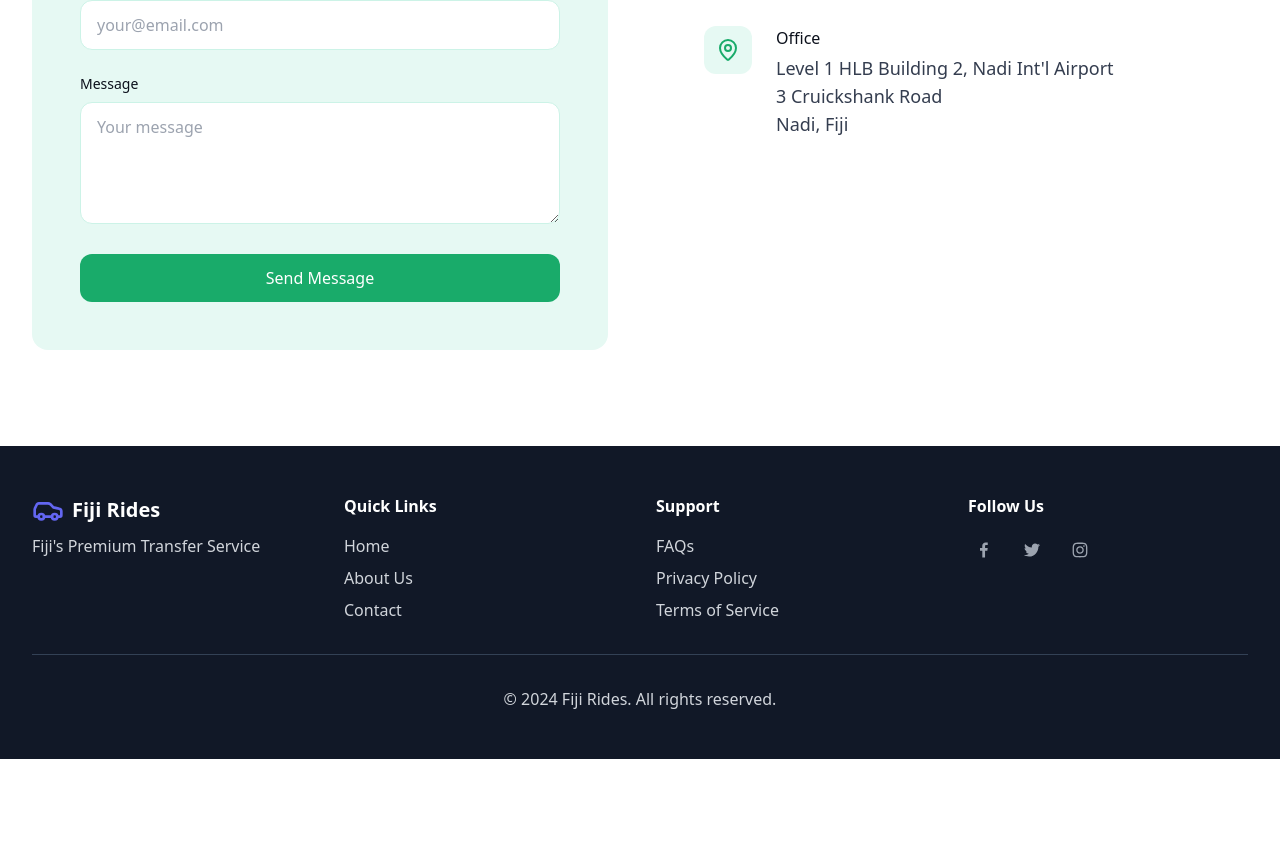
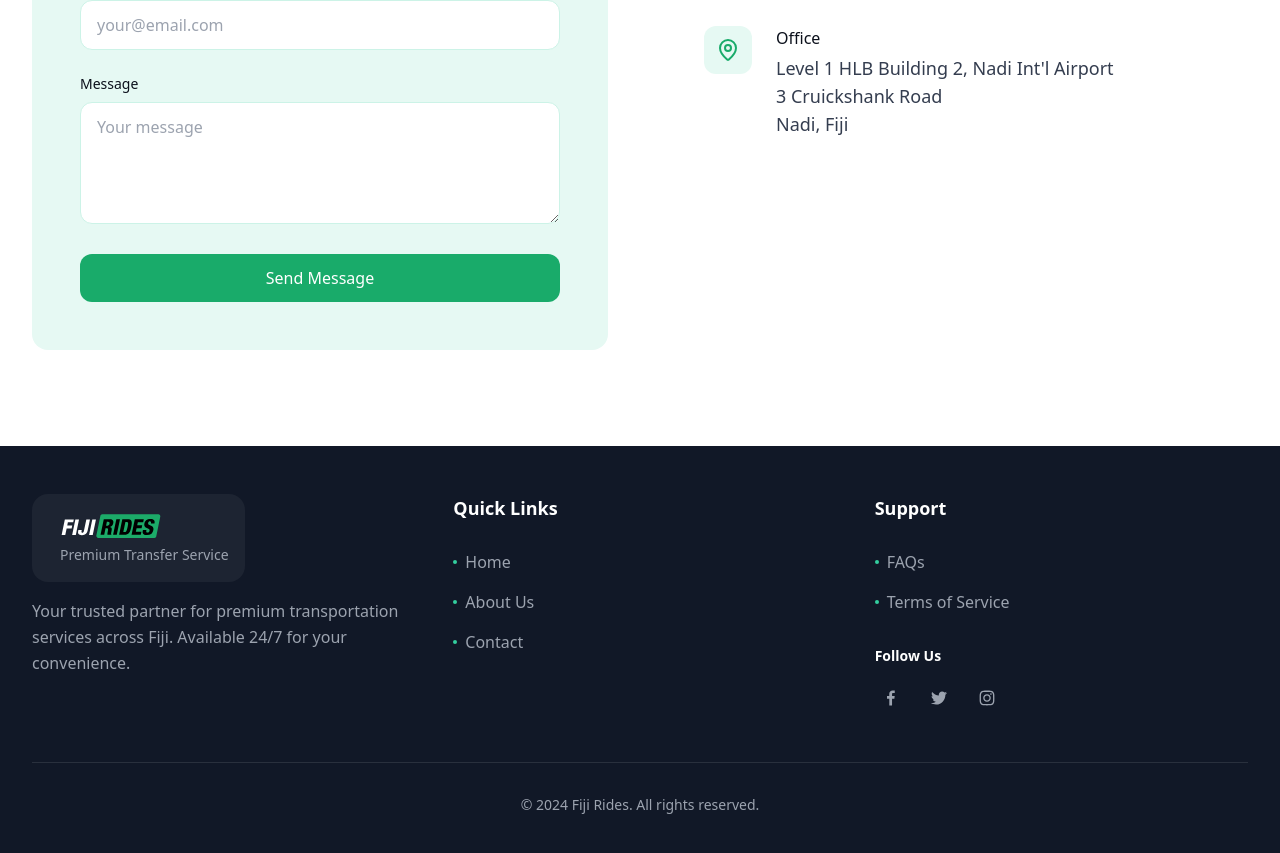
Before and after one commit to arahulc91/fiji-rides, a React (Vite) app: page /contact in a window 1280 px wide. Shown: the part 1138-1991 px from the top of the page. Before the commit the page ends 1897 px from the top, so only its background shows below. Built offline with nearby package versions, Linux system fonts and the light colour scheme.

Commit message:
updated header and footer

```diff
--- a/src/components/footer.tsx
+++ b/src/components/footer.tsx
@@ -1,48 +1,61 @@
 import { Link } from "@tanstack/react-router";
-import { Car } from "lucide-react";
 import { SocialIcon } from "react-social-icons";
+import logo from '../assets/logo.svg'
 
 export function Footer() {
   return (
     <footer className="bg-[#111827] text-white">
       <div className="max-w-7xl mx-auto py-12 px-4 sm:px-6 lg:px-8">
-        <div className="grid grid-cols-1 md:grid-cols-4 gap-8">
+        <div className="grid grid-cols-1 md:grid-cols-3 gap-12">
           <div className="col-span-1">
-            <Link to="/" className="flex items-center">
-              <Car className="h-8 w-8 text-indigo-500" />
-              <span className="ml-2 text-xl font-bold text-white">
-                Fiji Rides
+            <Link
+              to="/"
+              className="inline-flex items-center bg-white/5 rounded-2xl p-4 hover:bg-white/10 transition-colors"
+            >
+
+              <div className="ml-3">
+              <img
+                src={logo}
+                alt="Fiji Rides Logo"
+                className={`h-8 w-auto transition-opacity duration-300 `}
+              />
+                <span className="text-sm text-gray-400">
+                  Premium Transfer Service
                 </span>
+              </div>
             </Link>
-            <p className="mt-2 text-gray-300">
-              Fiji's Premium Transfer Service
+            <p className="mt-4 text-gray-400 leading-relaxed">
+              Your trusted partner for premium transportation services across Fiji. Available 24/7 for your convenience.
             </p>
           </div>
 
           <div>
-            <h3 className="text-white font-semibold mb-4">Quick Links</h3>
-            <ul className="space-y-2">
+            <h3 className="text-lg font-semibold text-white mb-6">Quick Links</h3>
+            <ul className="space-y-3">
               <li>
                 <Link
                   to="/"
-                  className="text-gray-300 hover:text-indigo-500 transition-colors"
+                  className="text-gray-400 hover:text-primary-400 transition-colors inline-flex items-center gap-2"
                 >
+                  <span className="h-1 w-1 bg-primary-400 rounded-full" />
                   Home
                 </Link>
               </li>
               <li>
                 <Link
                   to="/about"
-                  className="text-gray-300 hover:text-indigo-500 transition-colors"
+                  className="text-gray-400 hover:text-primary-400 transition-colors inline-flex items-center gap-2"
                 >
+                  <span className="h-1 w-1 bg-primary-400 rounded-full" />
                   About Us
                 </Link>
               </li>
               <li>
                 <Link
                   to="/contact"
-                  className="text-gray-300 hover:text-indigo-500 transition-colors"
+                  className="text-gray-400 hover:text-primary-400 transition-colors inline-flex items-center gap-2"
                 >
+                  <span className="h-1 w-1 bg-primary-400 rounded-full" />
                   Contact
                 </Link>
               </li>
@@ -50,68 +63,59 @@ export function Footer() {
           </div>
 
           <div>
-            <h3 className="text-white font-semibold mb-4">Support</h3>
-            <ul className="space-y-2">
+            <h3 className="text-lg font-semibold text-white mb-6">Support</h3>
+            <ul className="space-y-3">
               <li>
                 <Link
                   to="/faqs"
-                  className="text-gray-300 hover:text-indigo-500 transition-colors"
+                  className="text-gray-400 hover:text-primary-400 transition-colors inline-flex items-center gap-2"
                 >
+                  <span className="h-1 w-1 bg-primary-400 rounded-full" />
                   FAQs
                 </Link>
               </li>
               <li>
                 <Link
-                  to="/privacy"
-                  className="text-gray-300 hover:text-indigo-500 transition-colors"
+                  to="/terms"
+                  className="text-gray-400 hover:text-primary-400 transition-colors inline-flex items-center gap-2"
                 >
-                  Privacy Policy
-                </Link>
-              </li>
-              <li>
-                <Link
-                  to="/terms"
-                  className="text-gray-300 hover:text-indigo-500 transition-colors"
-                >
+                  <span className="h-1 w-1 bg-primary-400 rounded-full" />
                   Terms of Service
                 </Link>
               </li>
             </ul>
-          </div>
 
-          <div>
-            <h3 className="text-white font-semibold mb-4">Follow Us</h3>
+            <div className="mt-8">
+              <h4 className="text-sm font-semibold text-white mb-4">Follow Us</h4>
               <div className="flex space-x-4">
                 <SocialIcon
                   url="https://facebook.com"
                   target="_blank"
                   bgColor="transparent"
                   fgColor="#9CA3AF"
-                className="hover:opacity-75 transition-opacity"
-                style={{ height: 32, width: 32 }}
+                  className="hover:opacity-75 transition-opacity !h-8 !w-8"
                 />
                 <SocialIcon
                   url="https://twitter.com"
                   target="_blank"
                   bgColor="transparent"
                   fgColor="#9CA3AF"
-                className="hover:opacity-75 transition-opacity"
-                style={{ height: 32, width: 32 }}
+                  className="hover:opacity-75 transition-opacity !h-8 !w-8"
                 />
                 <SocialIcon
                   url="https://instagram.com"
                   target="_blank"
                   bgColor="transparent"
                   fgColor="#9CA3AF"
-                className="hover:opacity-75 transition-opacity"
-                style={{ height: 32, width: 32 }}
+                  className="hover:opacity-75 transition-opacity !h-8 !w-8"
                 />
               </div>
             </div>
           </div>
+        </div>
 
-        <div className="mt-8 border-t border-slate-700 pt-8">
-          <p className="text-center text-gray-300">
+        <div className="mt-12 pt-8 border-t border-white/10">
+          <p className="text-center text-gray-400 text-sm">
             © {new Date().getFullYear()} Fiji Rides. All rights reserved.
           </p>
         </div>
--- a/src/components/header.tsx
+++ b/src/components/header.tsx
@@ -27,7 +27,7 @@ export function Header() {
     <header
       className={`fixed top-0 left-0 right-0 z-50 transition-all duration-300 ${
         isScrolled
-          ? 'bg-black shadow-lg'
+          ? 'bg-[#111827] shadow-lg'
           : 'bg-transparent'
       }`}
     >
```
Lines whose indentation alone changed are shown as unchanged.
